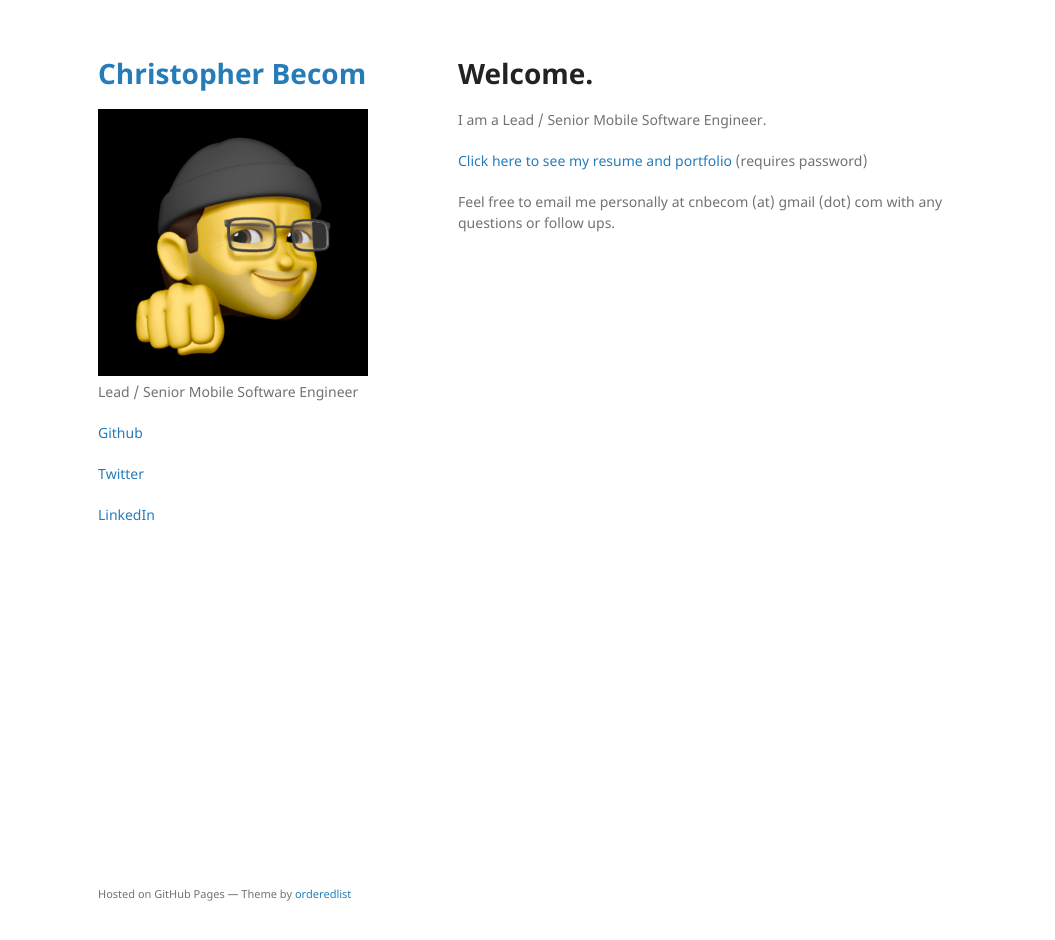
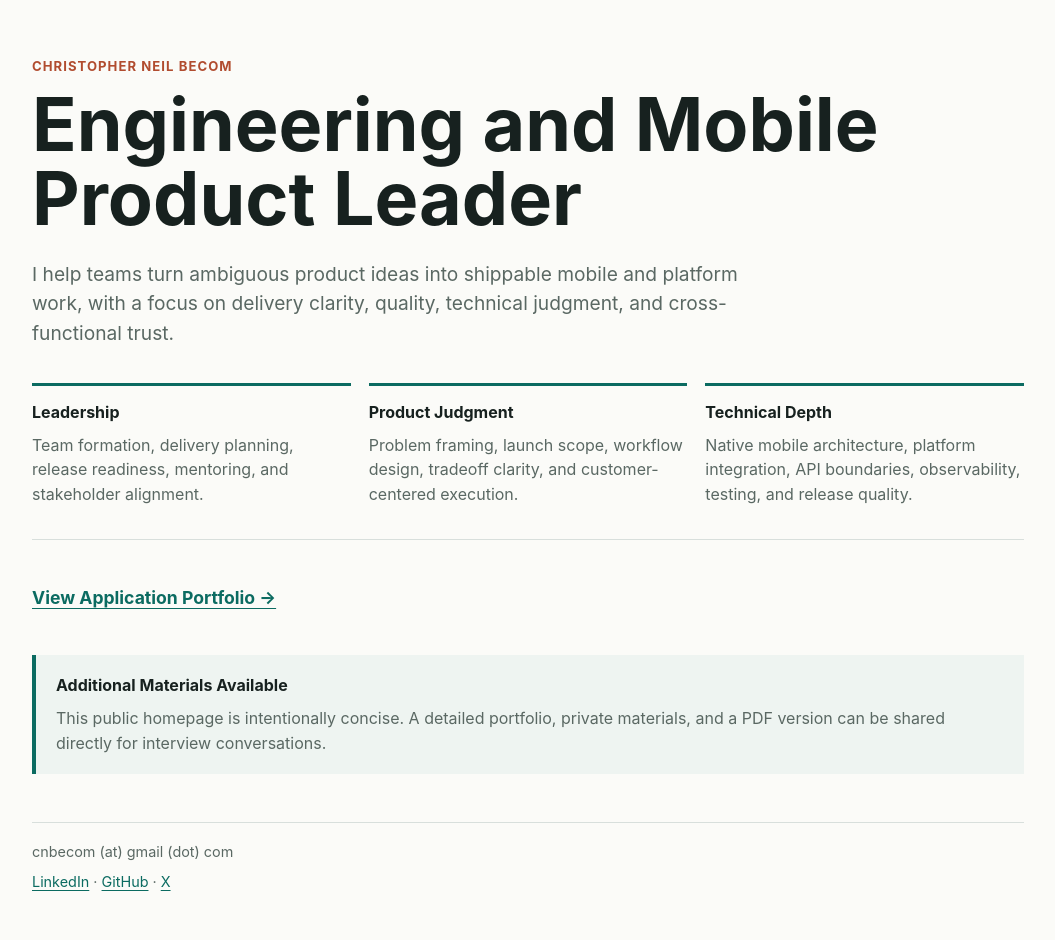
Before and after one commit to cnbecom/cnbecom.github.io, a Jekyll site: the page built from index.md, in a window 1280 px wide and 973 px high. Shown: the top 940 px of the window, without its empty margins (112-1167 px from the left). Built offline with Jekyll 4.4.1, drawn with Linux system fonts in a browser that asks for light colours; our own code applies the rules of GitHub Pages for plain Markdown files.

Commit message:
Redesign public homepage to match portfolio visual identity
Replace the stock Jekyll minimal theme layout with a custom single-column
design using the same CSS system as the unlisted portfolio. Update title
and description, add focus areas grid, portfolio CTA link, availability
note, and inline social links. Remove legacy IE shim, GA snippet, and
outdated content. Delete unused original backup files.

Co-Authored-By: Claude Opus 4.6 <noreply@anthropic.com>

```diff
--- a/_config.yml
+++ b/_config.yml
@@ -1,7 +1,6 @@
-title: Christopher Becom
+title: Christopher Neil Becom
 logo: /assets/img/avatar.jpeg
-description: Lead / Senior Mobile Software Engineer
-google_analytics:
+description: Engineering and Mobile Product Leader
 theme: jekyll-theme-minimal
 show_downloads: false
 show_twitter: true
--- a/_layouts/default.html
+++ b/_layouts/default.html
@@ -1,81 +1,207 @@
-<!DOCTYPE html>
+<!doctype html>
 <html lang="{{ site.lang | default: "en-US" }}">
   <head>
-    <meta charset="UTF-8">
-    <meta http-equiv="X-UA-Compatible" content="IE=edge">
+    <meta charset="utf-8">
     <meta name="viewport" content="width=device-width, initial-scale=1">
 
 {% seo %}
-    <link rel="stylesheet" href="{{ "/assets/css/style.css?v=" | append: site.github.build_revision | relative_url }}">
-    <!--[if lt IE 9]>
-    <script src="https://cdnjs.cloudflare.com/ajax/libs/html5shiv/3.7.3/html5shiv.min.js"></script>
-    <![endif]-->
+    <style>
+      :root {
+        color-scheme: light;
+        --ink: #17211f;
+        --muted: #5a6863;
+        --line: #d8dfdc;
+        --paper: #fbfbf8;
+        --accent: #0b6b61;
+        --accent-2: #b14c2f;
+        --wash: #eef4f1;
+      }
+
+      * {
+        box-sizing: border-box;
+      }
+
+      body {
+        margin: 0;
+        background: var(--paper);
+        color: var(--ink);
+        font: 16px/1.55 -apple-system, BlinkMacSystemFont, "Segoe UI", sans-serif;
+      }
+
+      main {
+        width: min(100%, 1040px);
+        margin: 0 auto;
+        padding: 56px 24px 72px;
+      }
+
+      header {
+        border-bottom: 1px solid var(--line);
+        padding-bottom: 32px;
+      }
+
+      .eyebrow {
+        color: var(--accent-2);
+        font-size: 0.82rem;
+        font-weight: 700;
+        letter-spacing: 0.08em;
+        margin: 0 0 12px;
+        text-transform: uppercase;
+      }
+
+      h1 {
+        font-size: clamp(2.45rem, 6vw, 4.6rem);
+        line-height: 1;
+        margin: 0;
+        max-width: 860px;
+      }
+
+      .lede {
+        color: var(--muted);
+        font-size: 1.2rem;
+        margin: 24px 0 0;
+        max-width: 760px;
+      }
+
+      .summary-grid {
+        display: grid;
+        gap: 18px;
+        grid-template-columns: repeat(3, minmax(0, 1fr));
+        margin: 34px 0 0;
+      }
+
+      .summary {
+        border-top: 3px solid var(--accent);
+        padding-top: 14px;
+      }
+
+      .summary h2 {
+        font-size: 1rem;
+        margin: 0 0 8px;
+      }
+
+      .summary p {
+        color: var(--muted);
+        margin: 0;
+      }
+
+      .cta-section {
+        margin-top: 44px;
+      }
+
+      .cta-link {
+        color: var(--accent);
+        display: inline-block;
+        font-size: 1.1rem;
+        font-weight: 700;
+        text-decoration-thickness: 0.08em;
+        text-underline-offset: 0.22em;
+      }
+
+      .cta-link:hover {
+        color: var(--accent-2);
+      }
+
+      .note {
+        background: var(--wash);
+        border-left: 4px solid var(--accent);
+        margin-top: 44px;
+        padding: 18px 20px;
+      }
+
+      .note h2 {
+        font-size: 1rem;
+        margin: 0 0 8px;
+      }
+
+      .note p {
+        color: var(--muted);
+        margin: 0;
+      }
+
+      footer {
+        border-top: 1px solid var(--line);
+        color: var(--muted);
+        font-size: 0.9rem;
+        margin-top: 48px;
+        padding-top: 18px;
+      }
+
+      footer p {
+        margin: 0 0 8px;
+      }
+
+      footer a {
+        color: var(--accent);
+        text-decoration-thickness: 0.08em;
+        text-underline-offset: 0.22em;
+      }
+
+      footer a:hover {
+        color: var(--accent-2);
+      }
+
+      @media (max-width: 760px) {
+        main {
+          padding: 36px 18px 52px;
+        }
+
+        .summary-grid {
+          grid-template-columns: 1fr;
+        }
+      }
+
+      @media print {
+        body {
+          background: #fff;
+        }
+
+        main {
+          padding: 0;
+        }
+      }
+    </style>
   </head>
   <body>
-    <div class="wrapper">
+    <main>
       <header>
-        <h1><a href="{{ "/" | absolute_url }}">{{ site.title | default: site.github.repository_name }}</a></h1>
+        <p class="eyebrow">{{ site.title }}</p>
+        <h1>{{ site.description }}</h1>
+        <p class="lede">I help teams turn ambiguous product ideas into shippable mobile and platform work, with a focus on delivery clarity, quality, technical judgment, and cross-functional trust.</p>
+        <div class="summary-grid" aria-label="Focus areas">
+          <div class="summary">
+            <h2>Leadership</h2>
+            <p>Team formation, delivery planning, release readiness, mentoring, and stakeholder alignment.</p>
+          </div>
+          <div class="summary">
+            <h2>Product Judgment</h2>
+            <p>Problem framing, launch scope, workflow design, tradeoff clarity, and customer-centered execution.</p>
+          </div>
+          <div class="summary">
+            <h2>Technical Depth</h2>
+            <p>Native mobile architecture, platform integration, API boundaries, observability, testing, and release quality.</p>
+          </div>
+        </div>
+      </header>
 
-        {% if site.logo %}
-          <img src="{{site.logo | relative_url}}" alt="Logo" />
-        {% endif %}
+      <div class="cta-section">
+        <a class="cta-link" href="./portfolio/b57e9817-dba2-4f96-977f-595098792068/">View Application Portfolio &rarr;</a>
+      </div>
 
-        <p>{{ site.description | default: site.github.project_tagline }}</p>
-
-        {% if site.github.is_project_page %}
-        <p class="view"><a href="{{ site.github.repository_url }}">View the Project on GitHub <small>{{ site.github.repository_nwo }}</small></a></p>
-        {% endif %}
-
-        {% if site.github.is_user_page %}
-        <p class="view"><a href="{{ site.github.owner_url }}">Github</a></p>
-        {% endif %}
-
-        {% if site.show_twitter %}
-        <p class="view"><a href="https://twitter.com/cnbecom">Twitter</a></p>
-        {% endif %}
-
-        {% if site.show_linkedin %}
-        <p class="view"><a href="https://www.linkedin.com/in/cnbecom/">LinkedIn</a></p>
-        {% endif %}
-
-        {% if site.show_angelco %}
-        <p class="view"><a href="https://angel.co/cnbecom">AngelCo</a></p>
-        {% endif %}
-
-        {% if site.show_stackoverflow %}
-        <p class="view"><a href="https://stackoverflow.com/users/1131232/cnbecom">Stackoverflow</a></p>
-        {% endif %}
-
-        {% if site.show_downloads %}
-        <ul class="downloads">
-          <li><a href="{{ site.github.zip_url }}">Download <strong>ZIP File</strong></a></li>
-          <li><a href="{{ site.github.tar_url }}">Download <strong>TAR Ball</strong></a></li>
-          <li><a href="{{ site.github.repository_url }}">View On <strong>GitHub</strong></a></li>
-        </ul>
-        {% endif %}
-      </header>
-      <section>
+      <div class="note">
+        <h2>Additional Materials Available</h2>
+        <p>This public homepage is intentionally concise. A detailed portfolio, private materials, and a PDF version can be shared directly for interview conversations.</p>
+      </div>
 
       {{ content }}
 
-      </section>
       <footer>
-        {% if site.github.is_project_page %}
-        <p>This project is maintained by <a href="{{ site.github.owner_url }}">{{ site.github.owner_name }}</a></p>
-        {% endif %}
-        <p><small>Hosted on GitHub Pages &mdash; Theme by <a href="https://github.com/orderedlist">orderedlist</a></small></p>
+        <p>cnbecom (at) gmail (dot) com</p>
+        <p>
+          <a href="https://www.linkedin.com/in/cnbecom/">LinkedIn</a> &middot;
+          <a href="https://github.com/cnbecom">GitHub</a> &middot;
+          <a href="https://x.com/cnbecom">X</a>
+        </p>
       </footer>
-    </div>
-    <script src="{{ "/assets/js/scale.fix.js" | relative_url }}"></script>
-    {% if site.google_analytics %}
-    <script>
-      (function(i,s,o,g,r,a,m){i['GoogleAnalyticsObject']=r;i[r]=i[r]||function(){
-      (i[r].q=i[r].q||[]).push(arguments)},i[r].l=1*new Date();a=s.createElement(o),
-      m=s.getElementsByTagName(o)[0];a.async=1;a.src=g;m.parentNode.insertBefore(a,m)
-      })(window,document,'script','https://www.google-analytics.com/analytics.js','ga');
-      ga('create', '{{ site.google_analytics }}', 'auto');
-      ga('send', 'pageview');
-    </script>
-    {% endif %}
+    </main>
   </body>
 </html>
--- a/index.md
+++ b/index.md
@@ -1,11 +1,3 @@
 ---
 layout: default
 ---
-
-# Welcome.
-
-I am a Lead / Senior Mobile Software Engineer.
-
-[Click here to see my resume and portfolio](./portfolio/index.html) (requires password)
-
-Feel free to email me personally at cnbecom (at) gmail (dot) com with any questions or follow ups.
```
Also changed, not shown: _layouts/default_original.html (deleted, +0 -65 lines), index_original.md (deleted, +0 -123 lines).
